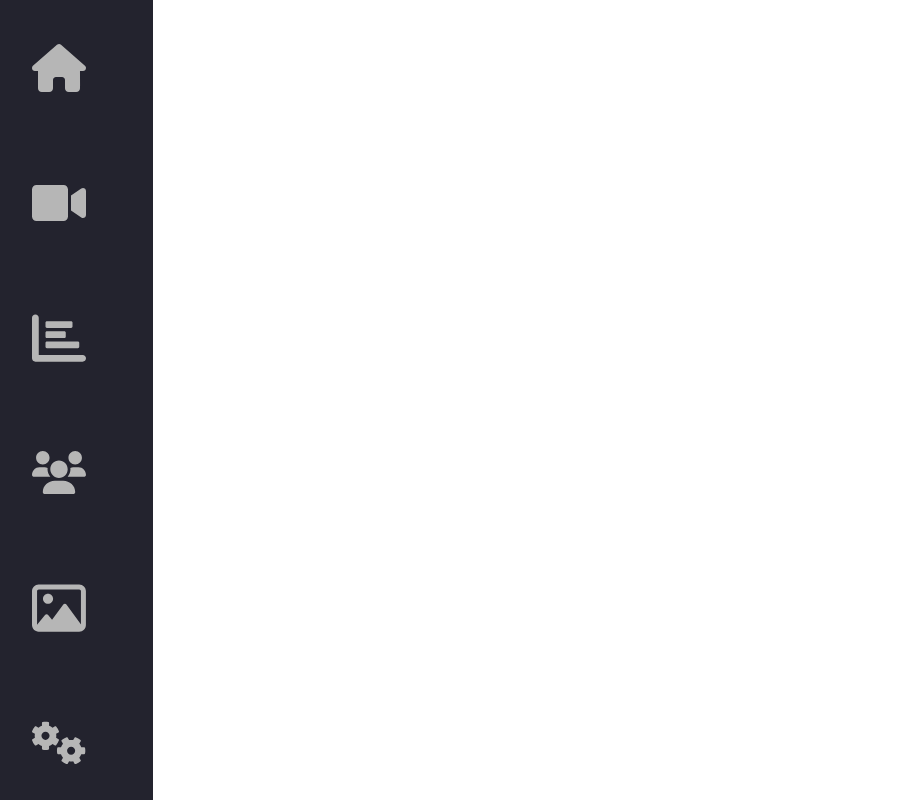
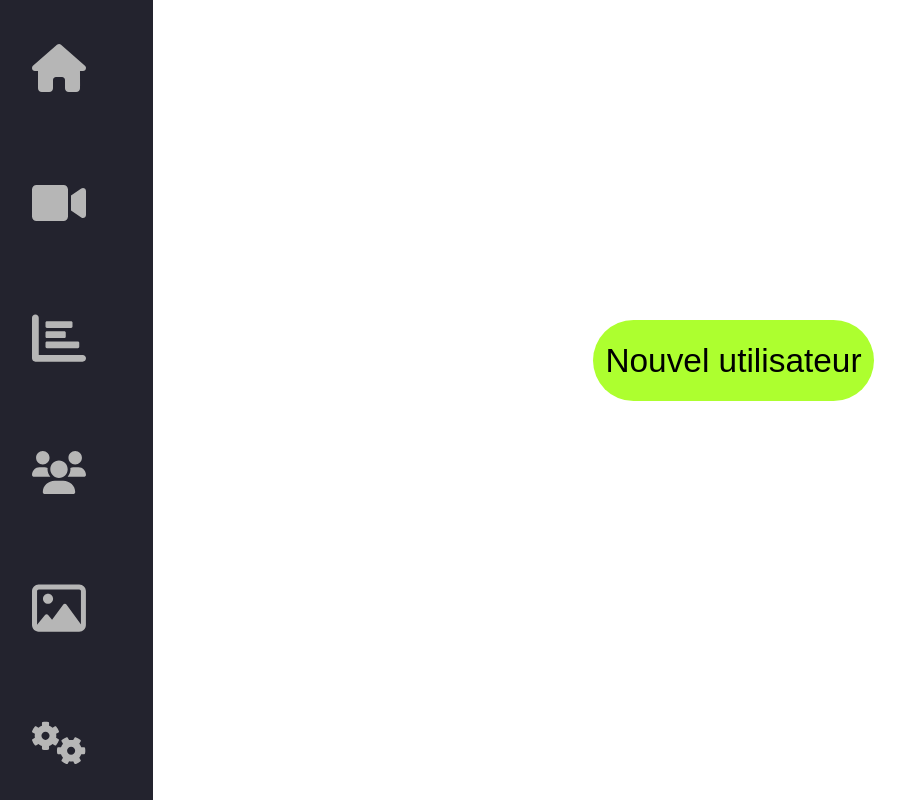
Before and after one commit to ikramjaujate/ProjetIntegration, a React (Create React App) app in the folder projet_integration/: page /secretary in a window 1280 px wide. Shown: the whole page, without its empty margins (9-914 px from the left). Built offline with nearby package versions, Linux system fonts and the light colour scheme.

Commit message:
testing pop-up in react
Adding popup feature for the Secretary Page

```diff
--- a/projet_integration/package.json
+++ b/projet_integration/package.json
@@ -6,9 +6,12 @@
     "@testing-library/jest-dom": "^5.14.1",
     "@testing-library/react": "^11.2.7",
     "@testing-library/user-event": "^12.8.3",
+    "bootstrap": "^5.1.1",
     "react": "^17.0.2",
     "react-dom": "^17.0.2",
+    "react-router-dom": "^5.3.0",
     "react-scripts": "4.0.3",
+    "reactjs-popup": "^2.0.5",
     "web-vitals": "^1.1.2"
   },
   "scripts": {
--- a/projet_integration/src/App.js
+++ b/projet_integration/src/App.js
@@ -1,11 +1,23 @@
 import './css/App.css';
-import Navbar from './components/Navbar.js';
+import Secretary from './Secretary.js';
+import {BrowserRouter as Router, Route, Switch, Link} from 'react-router-dom';
 
 function App() {
   return (
-    <div className="App">
-      <Navbar />
-    </div>
+    <Router>
+      <div className="App">
+        <Switch>
+          <Route exact path="/">
+            Accueil {/*Page Cécile*/}
+          </Route>
+        </Switch>
+        <Switch>
+          <Route exact path="/secretary">
+            <Secretary/>
+          </Route>
+        </Switch>
+      </div>
+    </Router>
   );
 }
 
--- /dev/null
+++ b/projet_integration/src/Secretary.js
@@ -0,0 +1,26 @@
+import Navbar from './components/Navbar.js';
+import './css/Secretary.css';
+import React from 'react';
+import Popup from 'reactjs-popup';
+import 'reactjs-popup/dist/index.css';
+//import '../node_modules/bootstrap/dist/css/bootstrap.css'
+
+
+function Secretary() {
+    return (
+        <div className="secretary-page">
+            <Navbar/>
+            <div>
+                <Popup trigger={ <button className="add-user">Nouvel utilisateur</button>} position="center" modal nested>
+                    <div>Popup content here !!</div>
+                    <button className="save-user">Enregistrer</button>
+                </Popup>
+            </div>
+        </div>
+
+    );
+  }
+
+  // https://react-popup.elazizi.com/react-modal/
+
+  export default Secretary;
--- /dev/null
+++ b/projet_integration/src/css/Secretary.css
@@ -0,0 +1,48 @@
+button.add-user {
+    position: relative;
+    left: 47%;
+    background-color: greenyellow;
+    border: none;
+    border-radius: 2rem;
+    height: 3rem;
+    font-size: calc(1em + 0.5vw);
+    padding-left: 1%;
+    padding-right: 1%;
+    text-align: center;
+    margin-top: 25%;
+    cursor:pointer;
+}
+
+.modal {
+    font-size: 12px;
+  }
+  .modal > .header {
+    width: 100%;
+    border-bottom: 1px solid gray;
+    font-size: 18px;
+    text-align: center;
+    padding: 5px;
+  }
+  .modal > .content {
+    width: 100%;
+    padding: 10px 5px;
+  }
+  .modal > .actions {
+    width: 100%;
+    padding: 10px 5px;
+    margin: auto;
+    text-align: center;
+  }
+  .modal > .close {
+    cursor: pointer;
+    position: absolute;
+    display: block;
+    padding: 2px 5px;
+    line-height: 20px;
+    right: -10px;
+    top: -10px;
+    font-size: 24px;
+    background: #ffffff;
+    border-radius: 18px;
+    border: 1px solid #cfcece;
+  }
```
Also changed, not shown: 1 other file (tests, documents, lock files or other folders).
